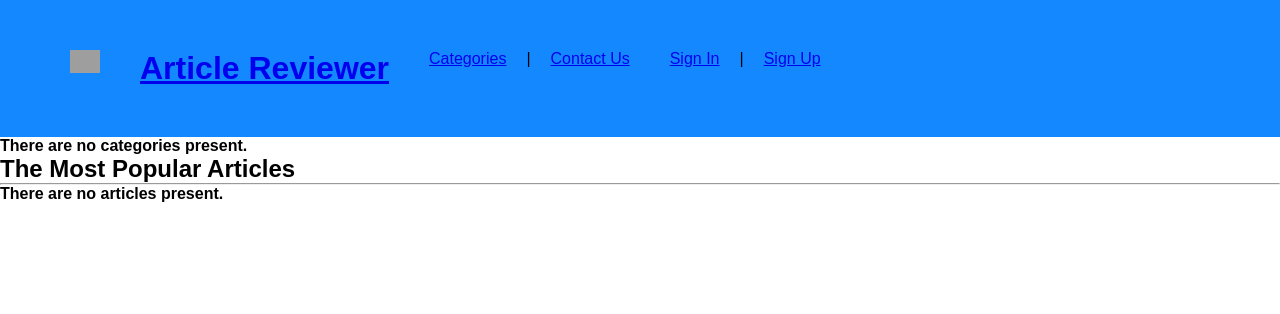
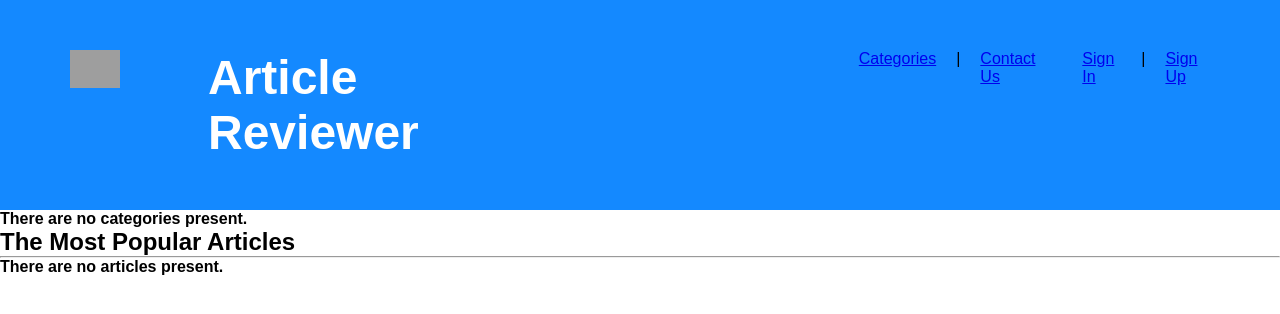
Before and after one commit to 2431345K/article-web-app, a Django app: page / in a window 1280 px wide. Shown: the top 314 px of the page. Run offline with Django 3.2, Linux system fonts and the light colour scheme; data that the repository does not hold is empty; grey boxes are pictures that could not be loaded.

Commit message:
Slightly fixed CSS of header

```diff
--- a/static/CSS/index.css
+++ b/static/CSS/index.css
@@ -10,6 +10,13 @@
     background: #1489ff;
 }
 
+.heading a {
+    font-size: 150%;
+    color: #FFFFFF;
+    text-decoration: none;
+    margin-right: 400px;
+}
+
 .menu ul{
     display: inline-flex;
     margin: 50px;
@@ -20,8 +27,10 @@
     margin: 0 20px;
     color:#b2b1b1;
     cursor: pointer;
+
 }
 
 .logo img{
-    width:30px;
+    width:50px;
+    margin-right: 48px;
 }
--- a/templates/article_web_app/base.html
+++ b/templates/article_web_app/base.html
@@ -16,8 +16,8 @@
     <div class="container">
         <div class="menu">
             <ul>
-                <li class="logo"> <img src="{% static 'images/article-logo.png' %}"> </li>
-                <li><h1><a href="{% url 'article_reviewer:index' %}">Article Reviewer</a></h1></li>
+                <li class="logo"> <a href="{% url 'article_reviewer:index' %}"><img src="{% static 'images/article-logo.png' %}"></a></li>
+                <li class="heading"><h1><a href="{% url 'article_reviewer:index' %}">Article Reviewer</a></h1></li>
                 <li><a href="{% url 'article_reviewer:category' %}">Categories</a></li>|
                 <li><a href="{% url 'article_reviewer:contact_us' %}">Contact Us</a></li>
 
--- a/templates/article_web_app/index.html
+++ b/templates/article_web_app/index.html
@@ -4,7 +4,7 @@
 {% block title_block %}
     Article Reviewer
 {% endblock %}
-
+<link rel="stylesheet" type="text/css" href="{% static 'CSS/index.css' %}">
 {% block body_block %}
 
     <div>
@@ -24,7 +24,7 @@
     <h2>The Most Popular Articles</h2>
     <hr/>
 
-         <div>
+         <div class="popular">
             {% if articles %}
             <ul>
                 {% for article in articles %}
```
